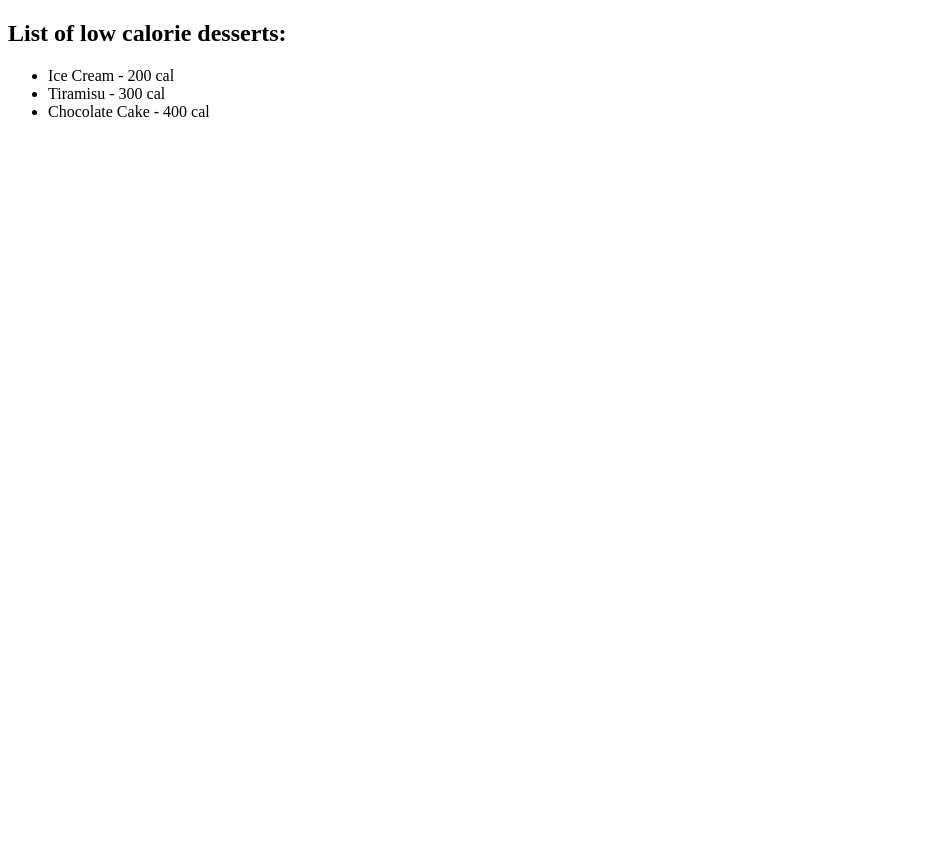
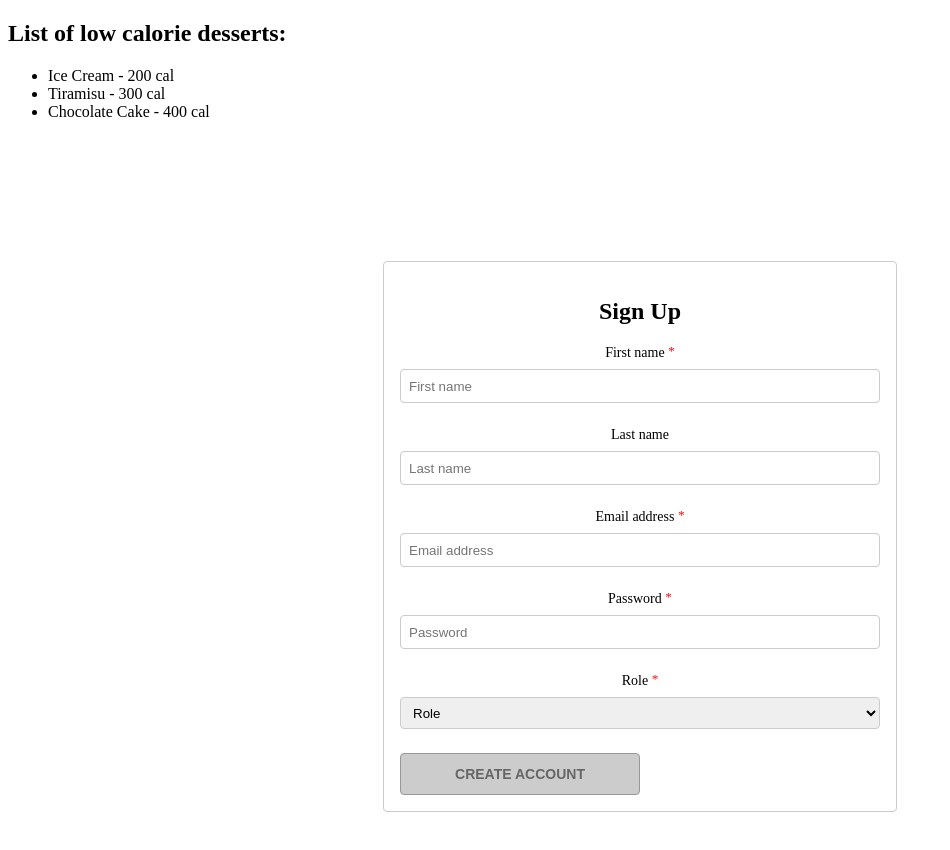
Before and after one commit to ShehrozIrfan/react-essential-training, a React (Create React App) app in the folder meta/first-app/: page / in a window 1280 px wide. Shown: the top 850 px of the page, without its empty margins (0-950 px from the left). Before the commit the page ends 800 px from the top, so only its background shows below. Built offline with nearby package versions, Linux system fonts and the light colour scheme.

Commit message:
[LAB_2] Solution added

```diff
--- a/meta/first-app/src/App.js
+++ b/meta/first-app/src/App.js
@@ -1,10 +1,12 @@
 import "./App.css";
 import LAB_1 from "./components/LAB_1/LAB_1";
+import LAB_2 from "./components/LAB_2/LAB_2";
 
 function App() {
   return (
     <div>
       <LAB_1 />
+      <LAB_2 />
     </div>
   );
 }
--- /dev/null
+++ b/meta/first-app/src/components/LAB_2/LAB_2.js
@@ -0,0 +1,119 @@
+import "./lab_2.css";
+import { useState } from "react";
+import { validateEmail } from "./utils";
+
+const PasswordErrorMessage = () => {
+  return (
+    <p className="FieldError">Password should have at least 8 characters</p>
+  );
+};
+
+const LAB_2 = () => {
+  const [firstName, setFirstName] = useState("");
+  const [lastName, setLastName] = useState("");
+  const [email, setEmail] = useState("");
+  const [password, setPassword] = useState({
+    value: "",
+    isTouched: false,
+  });
+  const [role, setRole] = useState("role");
+
+  const getIsFormValid = () => {
+    if (
+      firstName &&
+      validateEmail(email) &&
+      password.value.length >= 8 &&
+      role != "role"
+    ) {
+      return true;
+    }
+    console.log(validateEmail(email));
+    return false;
+  };
+
+  const clearForm = () => {
+    setFirstName("");
+    setLastName("");
+    setPassword({
+      value: "",
+      isTouched: false,
+    });
+    setEmail("");
+    setRole("role");
+  };
+
+  const handleSubmit = (e) => {
+    e.preventDefault();
+    alert("Account created!");
+    clearForm();
+  };
+
+  return (
+    <div className="App">
+      <form onSubmit={handleSubmit}>
+        <fieldset>
+          <h2>Sign Up</h2>
+          <div className="Field">
+            <label>
+              First name <sup>*</sup>
+            </label>
+            <input
+              placeholder="First name"
+              value={firstName}
+              onChange={(e) => setFirstName(e.target.value)}
+            />
+          </div>
+          <div className="Field">
+            <label>Last name</label>
+            <input
+              placeholder="Last name"
+              value={lastName}
+              onChange={(e) => setLastName(e.target.value)}
+            />
+          </div>
+          <div className="Field">
+            <label>
+              Email address <sup>*</sup>
+            </label>
+            <input
+              placeholder="Email address"
+              value={email}
+              onChange={(e) => setEmail(e.target.value)}
+            />
+          </div>
+          <div className="Field">
+            <label>
+              Password <sup>*</sup>
+            </label>
+            <input
+              placeholder="Password"
+              value={password.value}
+              onChange={(e) =>
+                setPassword({ ...password, value: e.target.value })
+              }
+              onBlur={(e) => setPassword({ ...password, isTouched: true })}
+            />
+            {password.isTouched && password.value.length < 8 ? (
+              <PasswordErrorMessage />
+            ) : null}
+          </div>
+          <div className="Field">
+            <label>
+              Role <sup>*</sup>
+            </label>
+            <select value={role} onChange={(e) => setRole(e.target.value)}>
+              <option value="role">Role</option>
+              <option value="individual">Individual</option>
+              <option value="business">Business</option>
+            </select>
+          </div>
+          <button type="submit" disabled={!getIsFormValid()}>
+            Create account
+          </button>
+        </fieldset>
+      </form>
+    </div>
+  );
+};
+
+export default LAB_2;
--- /dev/null
+++ b/meta/first-app/src/components/LAB_2/lab_2.css
@@ -0,0 +1,78 @@
+.App {
+  display: flex;
+  flex: 1;
+  height: 100vh;
+  justify-content: center;
+  align-items: center;
+}
+
+fieldset {
+  display: flex;
+  width: 480px;
+  padding: 16px;
+  border: 1px solid #ccc;
+  border-radius: 4px;
+  flex-direction: column;
+}
+
+label {
+  margin-bottom: 8px;
+  font-size: 14px;
+}
+
+sup {
+  color: red;
+  top: -2px;
+  font-size: 95%;
+  line-height: 0;
+  position: relative;
+  vertical-align: baseline;
+}
+
+input,
+select {
+  border-radius: 4px;
+  border: 1px solid #ccc;
+  height: 32px;
+  padding: 0 8px;
+}
+
+.Field {
+  position: relative;
+  padding-bottom: 24px;
+  display: flex;
+  flex-direction: column;
+}
+
+.FieldError {
+  position: absolute;
+  bottom: -6px;
+  color: red;
+  font-size: 12px;
+}
+
+.Row {
+  display: flex;
+  flex-direction: row;
+}
+
+button {
+  padding: 12px;
+  width: 240px;
+  border-radius: 4px;
+  border: 1px solid #ccc;
+  background-color: darkblue;
+  color: white;
+  text-transform: uppercase;
+  font-size: 14px;
+  font-weight: bold;
+  cursor: pointer;
+}
+
+button:disabled,
+button[disabled] {
+  border: 1px solid #999999;
+  background-color: #cccccc;
+  color: #666666;
+  cursor: not-allowed;
+}
--- /dev/null
+++ b/meta/first-app/src/components/LAB_2/utils.js
@@ -0,0 +1,7 @@
+export const validateEmail = (email) => {
+  return String(email)
+    .toLowerCase()
+    .match(
+      /^(([^<>()[\]\\.,;:\s@"]+(\.[^<>()[\]\\.,;:\s@"]+)*)|(".+"))@((\[[0-9]{1,3}\.[0-9]{1,3}\.[0-9]{1,3}\.[0-9]{1,3}\])|(([a-zA-Z\-0-9]+\.)+[a-zA-Z]{2,}))$/
+    );
+};
```
